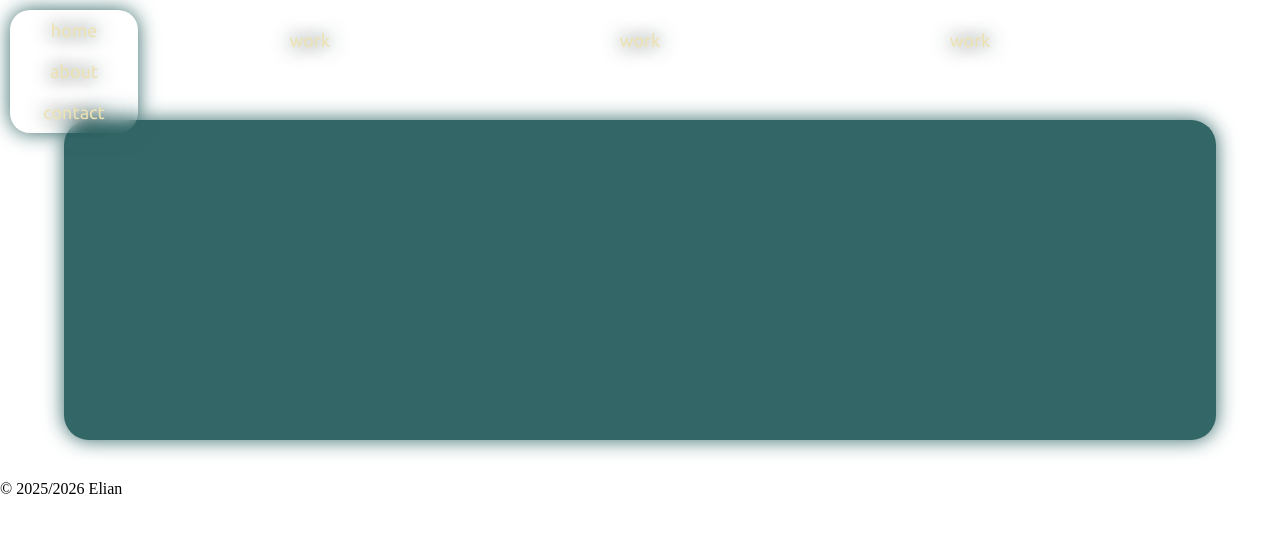
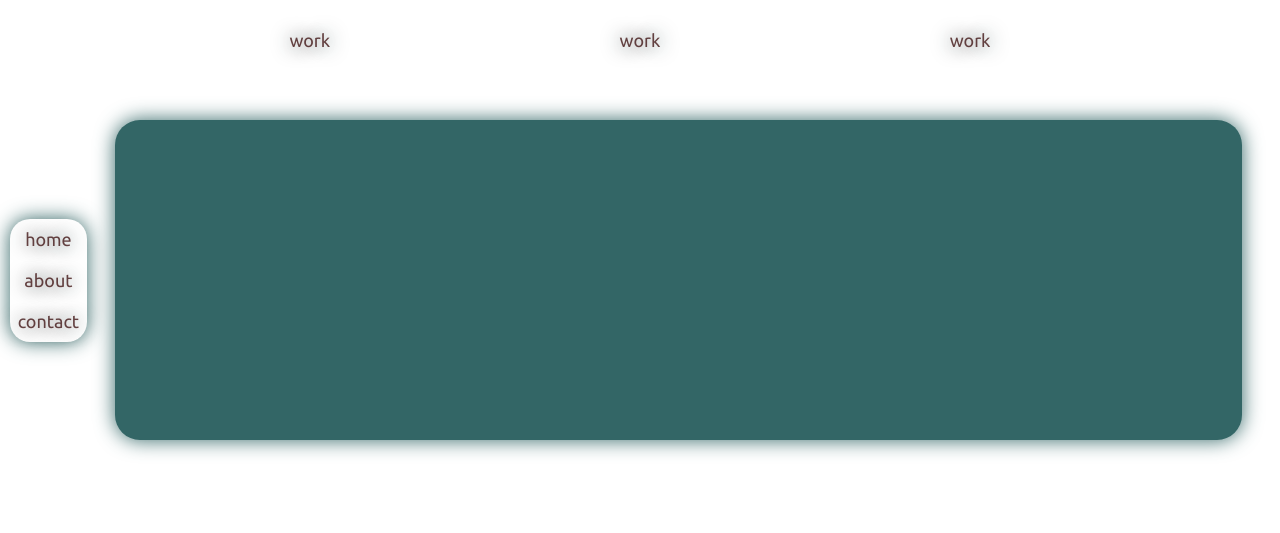
Before and after one commit to kraken545/Portfolio, a PHP site: page /index.html in a window 1280 px wide. Shown: the top 533 px of the page. Run offline with PHP 8.4, Linux system fonts and the light colour scheme; some web fonts are replaced.

Commit message:
first commit wthout staged

```diff
--- a/css/style.css
+++ b/css/style.css
@@ -3,7 +3,7 @@
 }
 
 .page-color {
-    background-color: #ece2b1;
+    background-color: #cfbf6c;
 }
 
 .border-color {
@@ -40,7 +40,7 @@ nav {
     border-radius: 20px;
     justify-content: space-evenly;
     backdrop-filter: blur(8px);
-     text-shadow: 0px 0px 20px #0a2b2b;
+    text-shadow: 0px 0px 20px #0a2b2b;
 
 }
 
@@ -54,7 +54,7 @@ nav:hover {
 
 nav a {
     text-decoration: none;
-    color: #ece2b1;
+    color: #380b0bc1;
     font-size: 18px;
     padding: 10px;
 
@@ -63,7 +63,7 @@ nav a {
 }
 
 nav a:hover {
-    color: #ece2b1;
+    color: #a12c08c5;
     backdrop-filter: blur(8px);
     margin-top: 10px;
     margin: 10px;
@@ -73,18 +73,19 @@ nav a:hover {
 
 
 }
+
 /** nav side **/
 .side-nav {
-    width: 10%;
+    width: 6%;
     height: auto;
     display: flex;
     flex-direction: column;
     align-items: center;
     justify-content: center;
     position: fixed;
-    top: 0;
     left: 0;
     box-shadow: 0px 0px 20px #336666;
+    align-self: center;
 
 }
 
@@ -99,10 +100,12 @@ main {
 }
 
 .main-box {
-    width: 90%;
+    width: 88%;
     height: 80%;
     display: flex;
     border-radius: 25px;
     box-shadow: 0px 0px 20px #336666;
+    position: absolute;
+    right: 3%;
 
 }
--- a/index.html
+++ b/index.html
@@ -28,23 +28,15 @@
         <a href="">contact</a>
       </nav>
       <section class="main-box green-color">
-        <section>
 
-        </section>
       </section>
 
     </main>
 
-
-
-
-
     </body>
 
         <footer>
-          <p>&copy; 2025/2026 Elian</p>
+          <p></p>
         </footer>
-      </section>
-    </section>
   </body>
 </html>
```
